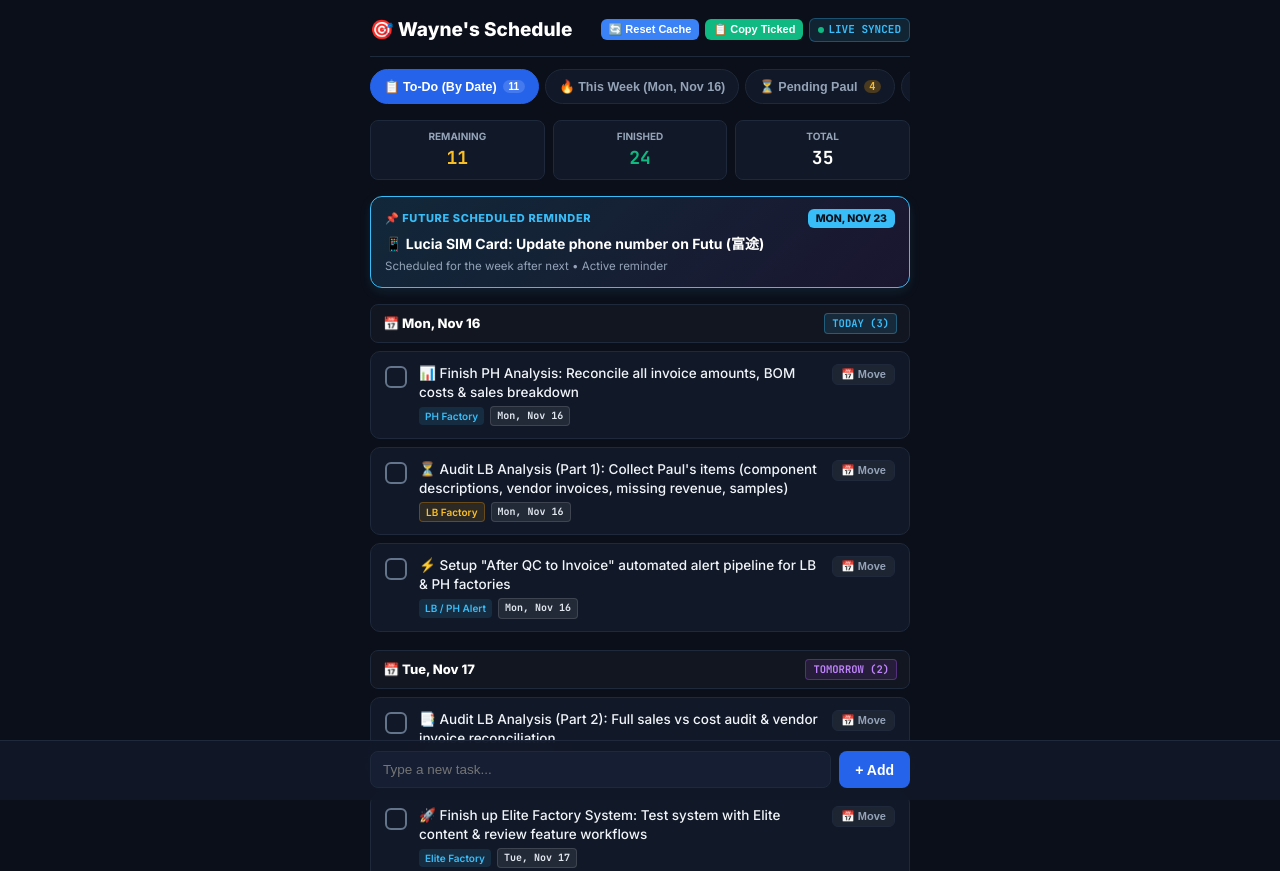
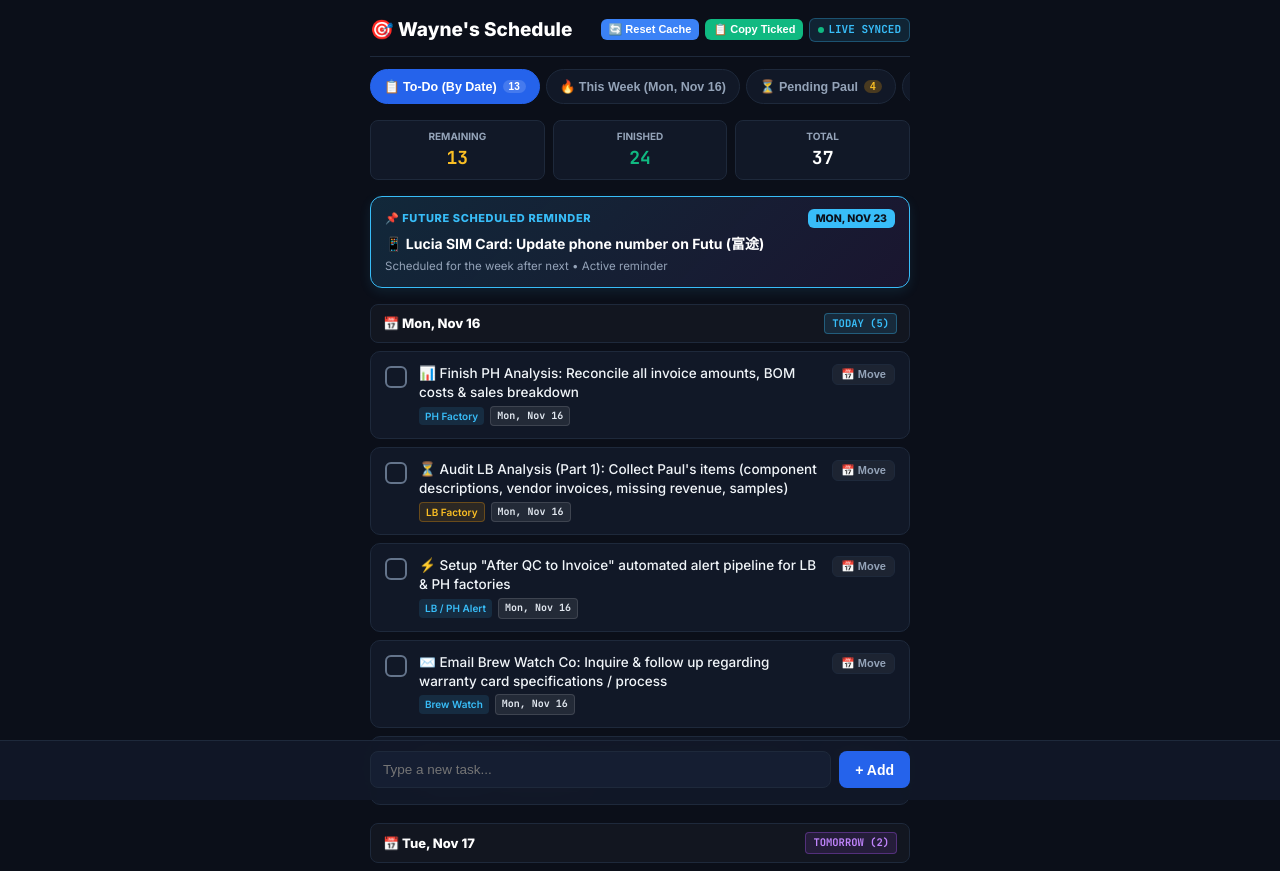
Before and after one commit to TopKlasseProgram/wayne-weekly-todo, a plain HTML site: page index.html in a window 1280 px wide. Shown: the top 871 px of the page. Drawn offline with Linux system fonts and the light colour scheme.

Commit message:
feat: add Brew warranty card email and Milk design tasks for Monday

```diff
--- a/index.html
+++ b/index.html
@@ -676,6 +676,8 @@
       { id: 'mo_ph_analysis', dateKey: 'Mon, Nov 16', datePill: 'p-today', dayStatus: 'TODAY', text: '📊 Finish PH Analysis: Reconcile all invoice amounts, BOM costs & sales breakdown', tag: 'PH Factory', type: 'w', done: false },
       { id: 'mo_lb_follow', dateKey: 'Mon, Nov 16', datePill: 'p-today', dayStatus: 'TODAY', text: '⏳ Audit LB Analysis (Part 1): Collect Paul\'s items (component descriptions, vendor invoices, missing revenue, samples)', tag: 'LB Factory', type: 'hold', done: false },
       { id: 'mo_qc_alert', dateKey: 'Mon, Nov 16', datePill: 'p-today', dayStatus: 'TODAY', text: '⚡ Setup "After QC to Invoice" automated alert pipeline for LB & PH factories', tag: 'LB / PH Alert', type: 'w', done: false },
+      { id: 'mo_brew_warranty_email', dateKey: 'Mon, Nov 16', datePill: 'p-today', dayStatus: 'TODAY', text: '✉️ Email Brew Watch Co: Inquire & follow up regarding warranty card specifications / process', tag: 'Brew Watch', type: 'w', done: false },
+      { id: 'mo_milk_design', dateKey: 'Mon, Nov 16', datePill: 'p-today', dayStatus: 'TODAY', text: '🎨 Design for Milk: Concept design & visual development', tag: 'Design / Milk', type: 'w', done: false },
 
       // TUESDAY, NOV 17
       { id: 'tu_lb_audit', dateKey: 'Tue, Nov 17', datePill: 'p-tomorrow', dayStatus: 'TOMORROW', text: '📑 Audit LB Analysis (Part 2): Full sales vs cost audit & vendor invoice reconciliation', tag: 'LB Audit', type: 'w', done: false },
```
